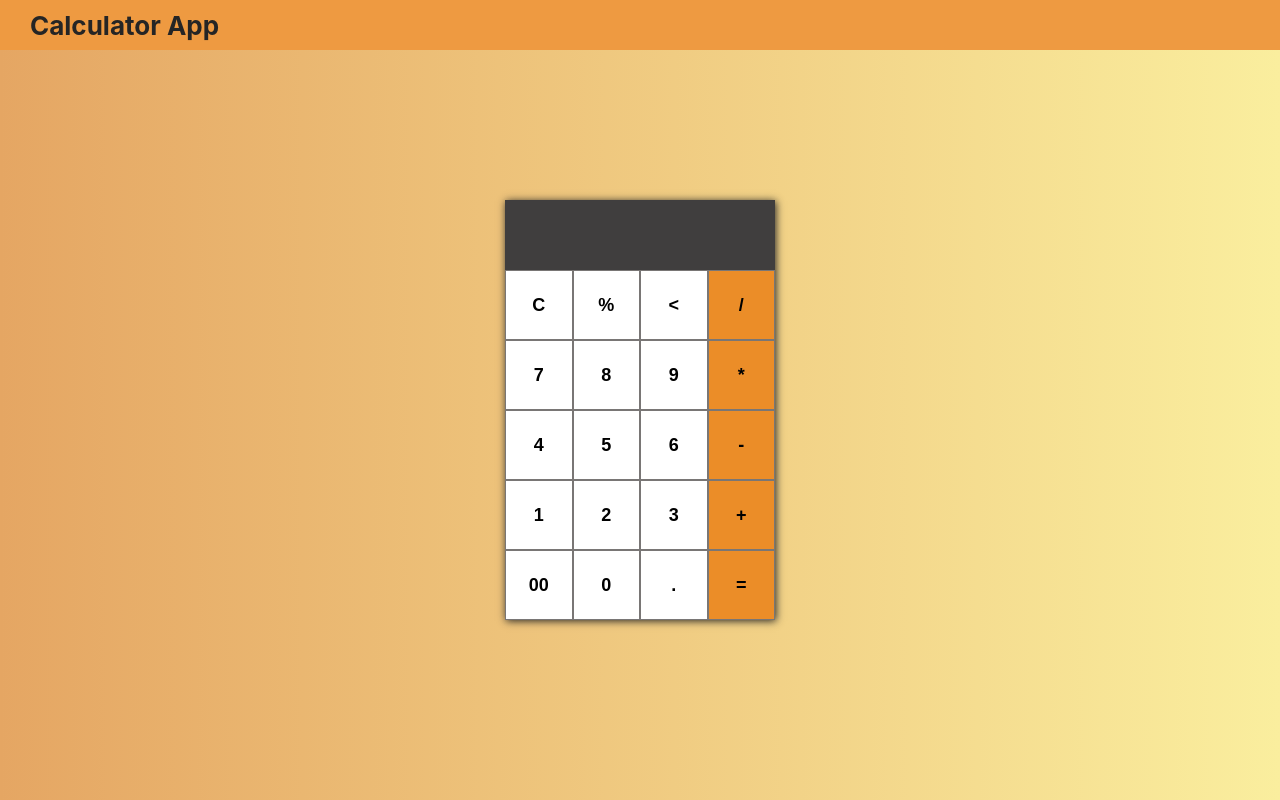
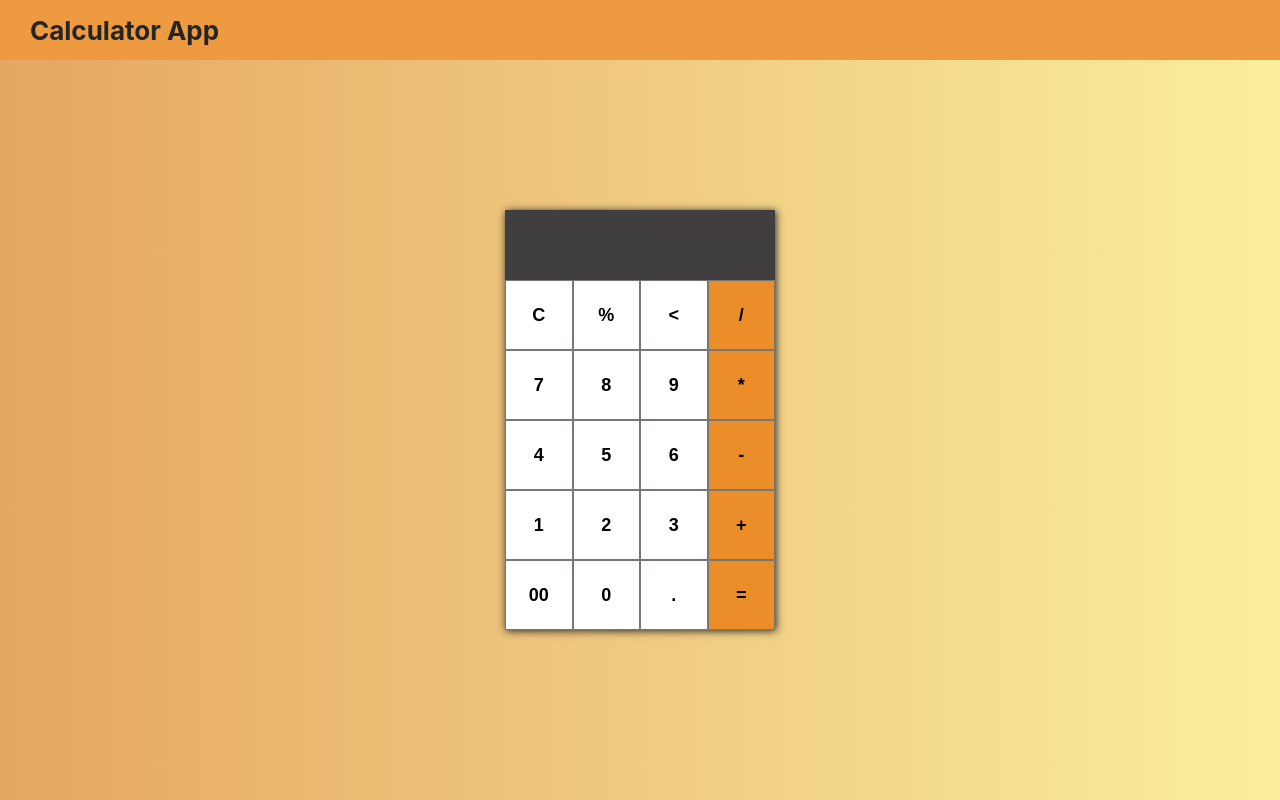
Before and after one commit to GaneshMaganti12/calculator, a React (Create React App) app: page / in a window 1280 px wide. Built offline with nearby package versions, Linux system fonts and the light colour scheme.

Commit message:
changed styles

```diff
--- a/src/App.css
+++ b/src/App.css
@@ -5,7 +5,7 @@
 
   .top-container{
     background-color: #ee9a41;
-    height: 50px;
+    height: 60px;
     display: flex;
     align-items: center;
 
```
